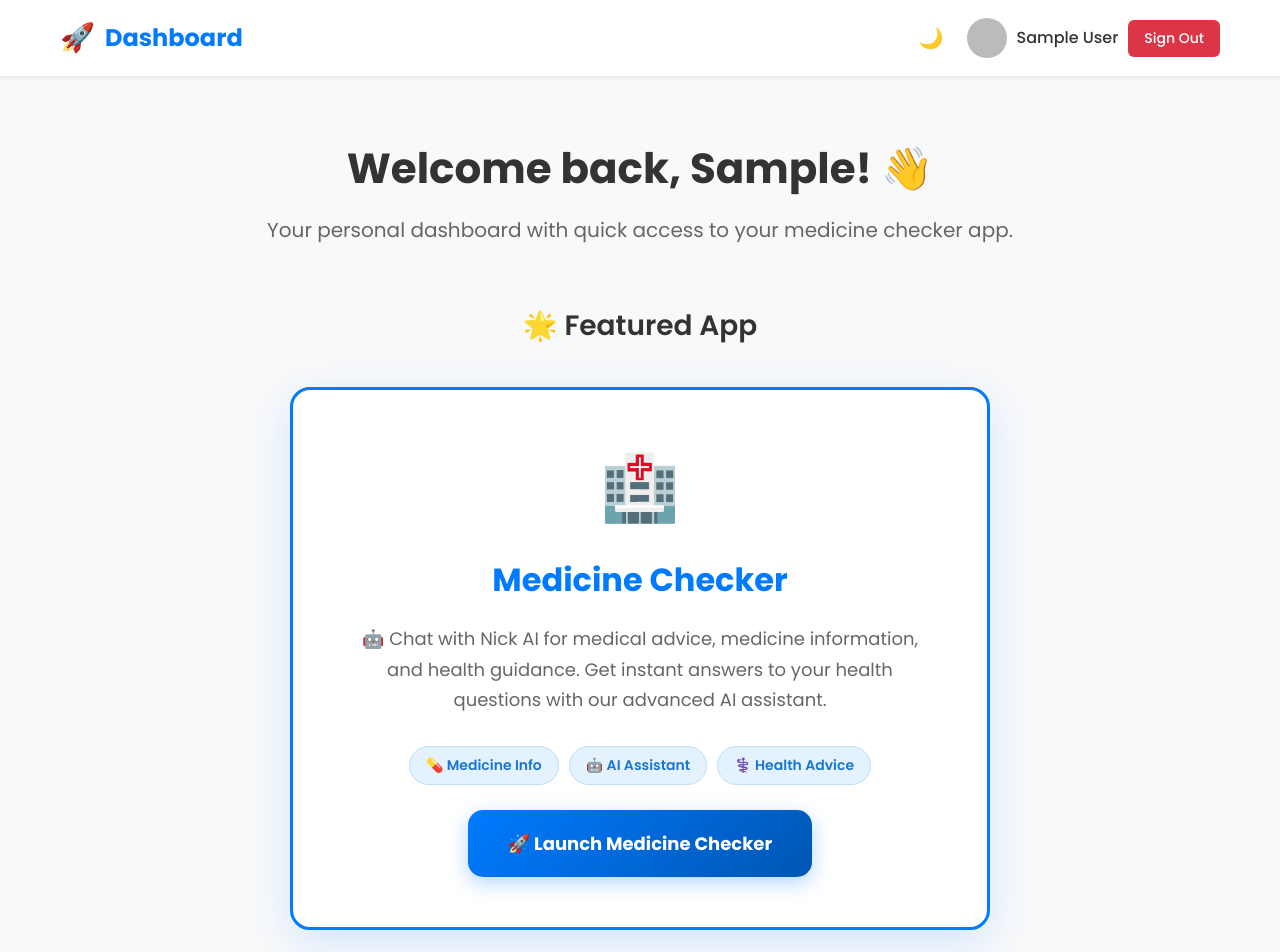
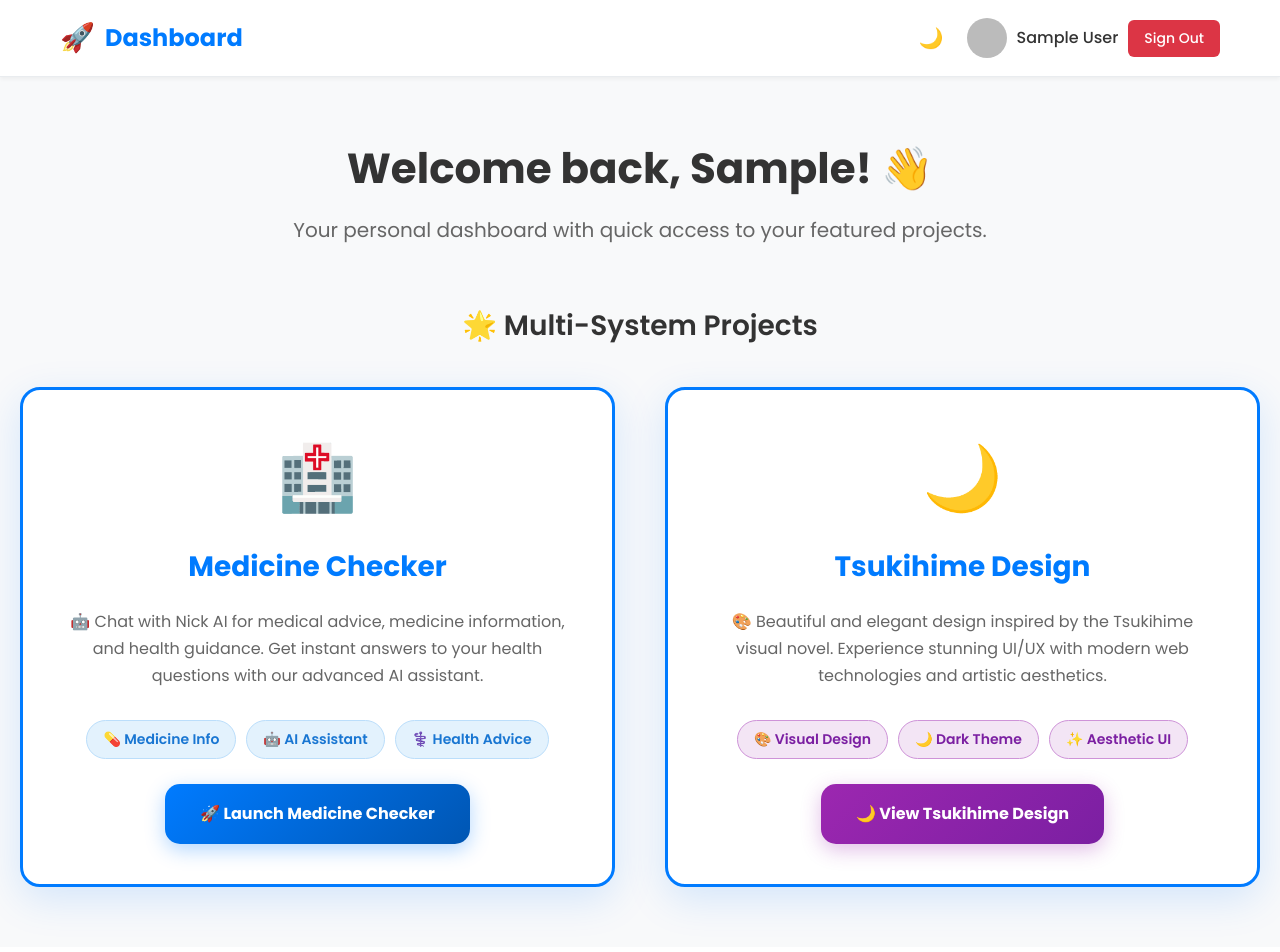
Before and after one commit to kazamijimin/medicine-checker, a Next.js app: page / in a window 1280 px wide. Shown: the top 952 px of the page. Built offline with nearby package versions, Linux system fonts and the light colour scheme; no server answers; sample sign-in values are in the browser's storage.

Commit message:
tsukihime

```diff
--- a/src/app/page.js
+++ b/src/app/page.js
@@ -94,14 +94,16 @@
               Welcome back, {user.displayName?.split(' ')[0] || 'User'}! 👋
             </h1>
             <p style={currentStyles.welcomeSubtitle}>
-              Your personal dashboard with quick access to your medicine checker app.
+              Your personal dashboard with quick access to your featured projects.
             </p>
           </section>
 
-          {/* Featured App Section */}
+          {/* Featured Apps Section */}
           <section style={currentStyles.actionsSection}>
-            <h2 style={currentStyles.sectionTitle}>🌟 Featured App</h2>
+            <h2 style={currentStyles.sectionTitle}>🌟 Multi-System Projects</h2>
             <div style={styles.featuredGrid}>
+
+              {/* Medicine Checker App */}
               <div style={currentStyles.featuredCard}>
                 <div style={styles.featuredIcon}>🏥</div>
                 <h3 style={currentStyles.featuredTitle}>Medicine Checker</h3>
@@ -121,6 +123,28 @@
                   🚀 Launch Medicine Checker
                 </button>
               </div>
+
+              {/* Tsukihime Design Project */}
+              <div style={currentStyles.featuredCard}>
+                <div style={styles.featuredIcon}>🌙</div>
+                <h3 style={currentStyles.featuredTitle}>Tsukihime Design</h3>
+                <p style={currentStyles.featuredDescription}>
+                  🎨 Beautiful and elegant design inspired by the Tsukihime visual novel.
+                  Experience stunning UI/UX with modern web technologies and artistic aesthetics.
+                </p>
+                <div style={styles.featuredFeatures}>
+                  <span style={currentStyles.featureBadgeSecondary}>🎨 Visual Design</span>
+                  <span style={currentStyles.featureBadgeSecondary}>🌙 Dark Theme</span>
+                  <span style={currentStyles.featureBadgeSecondary}>✨ Aesthetic UI</span>
+                </div>
+                <button
+                  style={currentStyles.featuredButtonSecondary}
+                  onClick={() => handleRedirect('https://schoolproject-tsukiwebvn.vercel.app')}
+                >
+                  🌙 View Tsukihime Design
+                </button>
+              </div>
+
             </div>
           </section>
         </div>
@@ -186,14 +210,17 @@
     objectFit: 'cover'
   },
   dashboardContent: {
-    maxWidth: '1200px',
+    maxWidth: '1400px', // Increased max width
     margin: '0 auto',
     padding: '20px'
   },
   featuredGrid: {
-    display: 'flex',
-    justifyContent: 'center',
-    marginTop: '40px'
+    display: 'grid',
+    gridTemplateColumns: '1fr 1fr', // Force exactly 2 columns
+    gap: '50px', // Increased gap
+    marginTop: '40px',
+    alignItems: 'stretch', // Make both cards same height
+    justifyContent: 'center'
   },
   featuredIcon: {
     fontSize: '64px',
@@ -282,26 +309,30 @@
   },
   featuredCard: {
     backgroundColor: '#ffffff',
-    padding: '50px',
+    padding: '40px',
     borderRadius: '20px',
     boxShadow: '0 12px 40px rgba(0,123,255,0.15)',
     border: '3px solid #007bff',
     textAlign: 'center',
-    maxWidth: '700px',
-    width: '100%',
+    width: '100%', // Take full width of grid column
+    height: 'auto',
+    display: 'flex',
+    flexDirection: 'column',
+    justifyContent: 'space-between',
     transition: 'transform 0.3s ease, box-shadow 0.3s ease'
   },
   featuredTitle: {
-    fontSize: '32px',
+    fontSize: '28px',
     fontWeight: '700',
     color: '#007bff',
     margin: '0 0 20px 0'
   },
   featuredDescription: {
-    fontSize: '18px',
+    fontSize: '16px',
     color: '#666',
     lineHeight: '1.7',
-    marginBottom: '30px'
+    marginBottom: '30px',
+    flex: 1 // Allow description to take available space
   },
   featureBadge: {
     backgroundColor: '#e3f2fd',
@@ -312,21 +343,46 @@
     fontWeight: '600',
     border: '1px solid #bbdefb'
   },
+  featureBadgeSecondary: {
+    backgroundColor: '#f3e5f5',
+    color: '#7b1fa2',
+    padding: '8px 16px',
+    borderRadius: '25px',
+    fontSize: '14px',
+    fontWeight: '600',
+    border: '1px solid #ce93d8'
+  },
   featuredButton: {
     background: 'linear-gradient(135deg, #007bff 0%, #0056b3 100%)',
     color: 'white',
     border: 'none',
-    padding: '20px 40px',
+    padding: '18px 35px',
     borderRadius: '15px',
     cursor: 'pointer',
-    fontSize: '18px',
+    fontSize: '16px',
     fontWeight: '700',
     transition: 'transform 0.3s ease, box-shadow 0.3s ease',
-    boxShadow: '0 6px 20px rgba(0,123,255,0.3)'
+    boxShadow: '0 6px 20px rgba(0,123,255,0.3)',
+    alignSelf: 'center',
+    width: 'fit-content'
+  },
+  featuredButtonSecondary: {
+    background: 'linear-gradient(135deg, #9c27b0 0%, #7b1fa2 100%)',
+    color: 'white',
+    border: 'none',
+    padding: '18px 35px',
+    borderRadius: '15px',
+    cursor: 'pointer',
+    fontSize: '16px',
+    fontWeight: '700',
+    transition: 'transform 0.3s ease, box-shadow 0.3s ease',
+    boxShadow: '0 6px 20px rgba(156,39,176,0.3)',
+    alignSelf: 'center',
+    width: 'fit-content'
   }
 };
 
-// Dark theme
+// Dark theme (same featured card styling)
 const darkStyles = {
   ...lightStyles,
   container: {
@@ -374,10 +430,16 @@
     backgroundColor: '#1e3a8a',
     color: '#93c5fd',
     border: '1px solid #3b82f6'
+  },
+  featureBadgeSecondary: {
+    ...lightStyles.featureBadgeSecondary,
+    backgroundColor: '#4a148c',
+    color: '#ce93d8',
+    border: '1px solid #9c27b0'
   }
 };
 
-// Add CSS animations
+// Updated CSS with proper side-by-side layout
 if (typeof document !== 'undefined') {
   const style = document.createElement('style');
   style.textContent = `
@@ -388,41 +450,117 @@
       100% { transform: rotate(360deg); }
     }
 
+    /* Featured card hover effects */
     .featured-card:hover {
-      transform: translateY(-8px);
-      box-shadow: 0 16px 50px rgba(0,123,255,0.3);
+      transform: translateY(-8px) !important;
     }
 
-    .featured-button:hover {
-      transform: translateY(-2px);
-      box-shadow: 0 8px 25px rgba(0,123,255,0.5);
+    .featured-button:hover,
+    .featured-button-secondary:hover {
+      transform: translateY(-2px) !important;
     }
 
-    @media (max-width: 768px) {
-      .featured-card {
-        margin: 0 15px;
-        padding: 30px 20px;
+    /* Ensure cards are equal height */
+    [style*="featuredGrid"] > div {
+      display: flex !important;
+      flex-direction: column !important;
+    }
+
+    /* Desktop - Force side by side */
+    @media (min-width: 1025px) {
+      [style*="featuredGrid"] {
+        display: grid !important;
+        grid-template-columns: 1fr 1fr !important;
+        gap: 60px !important;
+        max-width: 1400px !important;
+        margin: 40px auto 0 !important;
+      }
+    }
+
+    /* Laptop/Tablet - Still side by side */
+    @media (min-width: 769px) and (max-width: 1024px) {
+      [style*="featuredGrid"] {
+        display: grid !important;
+        grid-template-columns: 1fr 1fr !important;
+        gap: 40px !important;
+        margin: 40px 20px 0 !important;
       }
 
-      .featured-title {
-        font-size: 26px !important;
+      [style*="featuredCard"] {
+        padding: 35px 25px !important;
+      }
+    }
+
+    /* Mobile - Stack vertically */
+    @media (max-width: 768px) {
+      [style*="featuredGrid"] {
+        display: grid !important;
+        grid-template-columns: 1fr !important;
+        gap: 30px !important;
+        margin: 40px 15px 0 !important;
       }
 
-      .featured-description {
-        font-size: 16px !important;
+      [style*="featuredCard"] {
+        margin: 0 !important;
+        padding: 30px 20px !important;
+        max-width: none !important;
       }
 
-      .featured-button {
-        padding: 16px 28px !important;
-        font-size: 16px !important;
+      [style*="featuredTitle"] {
+        font-size: 24px !important;
       }
 
-      .welcome-title {
+      [style*="featuredDescription"] {
+        font-size: 15px !important;
+      }
+
+      [style*="featuredButton"],
+      [style*="featuredButtonSecondary"] {
+        padding: 16px 28px !important;
+        font-size: 15px !important;
+      }
+
+      [style*="welcomeTitle"] {
         font-size: 32px !important;
       }
 
-      .welcome-subtitle {
+      [style*="welcomeSubtitle"] {
         font-size: 18px !important;
+      }
+
+      [style*="sectionTitle"] {
+        font-size: 24px !important;
+      }
+    }
+
+    /* Very small mobile */
+    @media (max-width: 480px) {
+      [style*="featuredGrid"] {
+        margin: 40px 10px 0 !important;
+      }
+
+      [style*="featuredCard"] {
+        padding: 25px 15px !important;
+      }
+
+      [style*="featuredIcon"] {
+        font-size: 48px !important;
+      }
+
+      [style*="featuredTitle"] {
+        font-size: 22px !important;
+      }
+
+      [style*="featuredDescription"] {
+        font-size: 14px !important;
+      }
+
+      [style*="welcomeTitle"] {
+        font-size: 28px !important;
+      }
+
+      [style*="welcomeSubtitle"] {
+        font-size: 16px !important;
       }
     }
   `;
```
